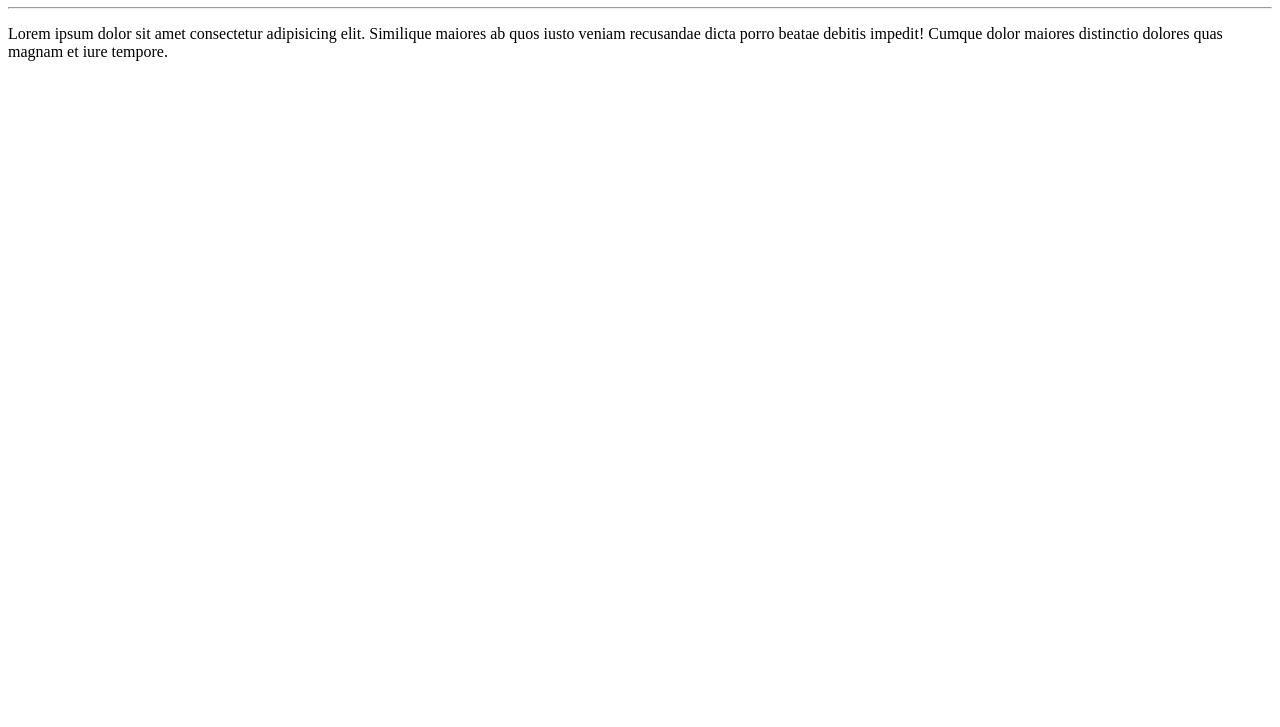
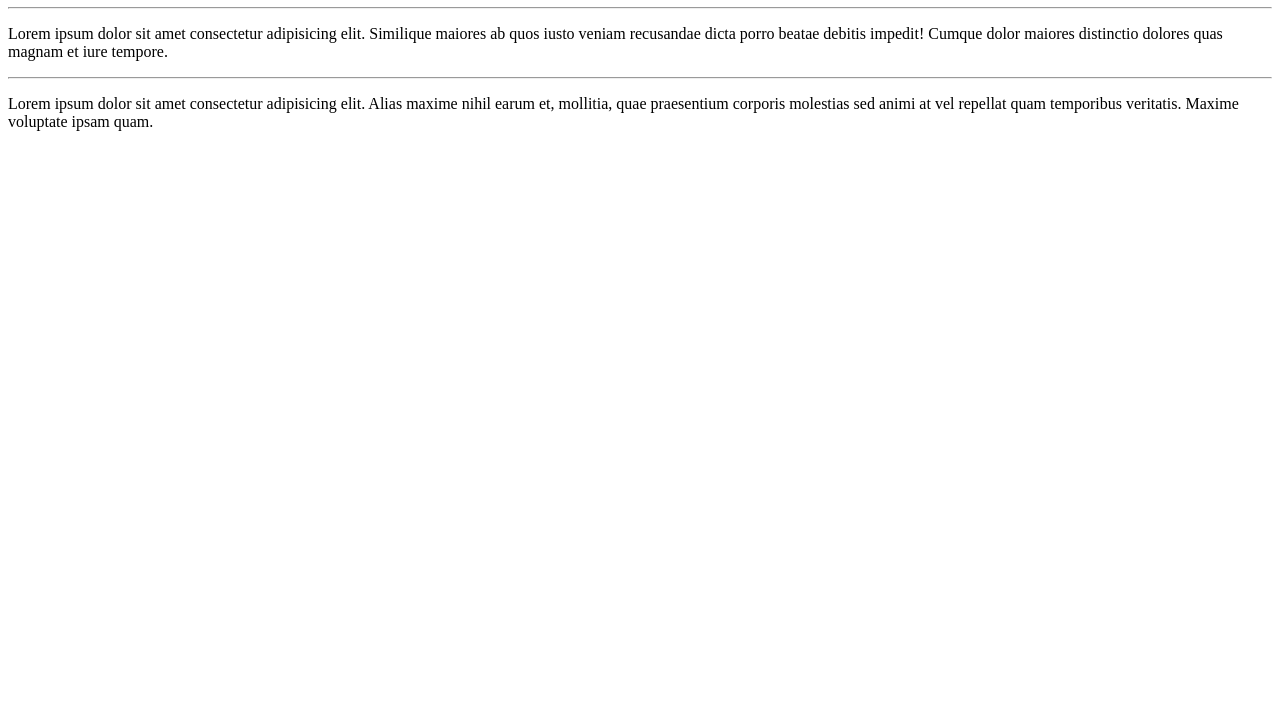
Before and after one commit to thiagoriben/helloworld, a plain HTML site: page site-exemplo/index.html in a window 1280 px wide. Shown: the part 73-800 px from the top of the page. Drawn offline with Linux system fonts and the light colour scheme.

Commit message:
Adicionei Outro "Lorem"

```diff
--- a/site-exemplo/index.html
+++ b/site-exemplo/index.html
@@ -9,6 +9,8 @@
     <h1>Olá, Mundo!</h1>
     <hr>
     <p>Lorem ipsum dolor sit amet consectetur adipisicing elit. Similique maiores ab quos iusto veniam recusandae dicta porro beatae debitis impedit! Cumque dolor maiores distinctio dolores quas magnam et iure tempore.</p>
+    <hr>
+    <p>Lorem ipsum dolor sit amet consectetur adipisicing elit. Alias maxime nihil earum et, mollitia, quae praesentium corporis molestias sed animi at vel repellat quam temporibus veritatis. Maxime voluptate ipsam quam.</p>
 
 </body>
 </html>
```
